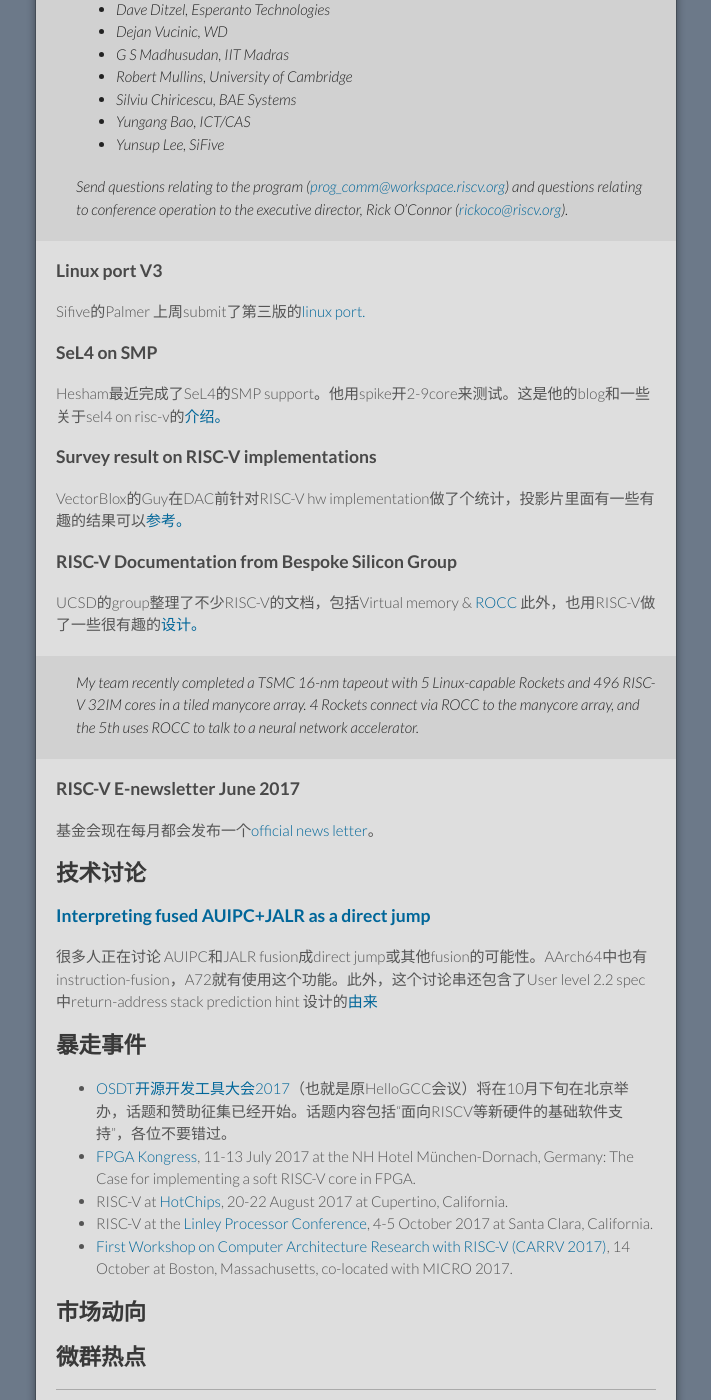
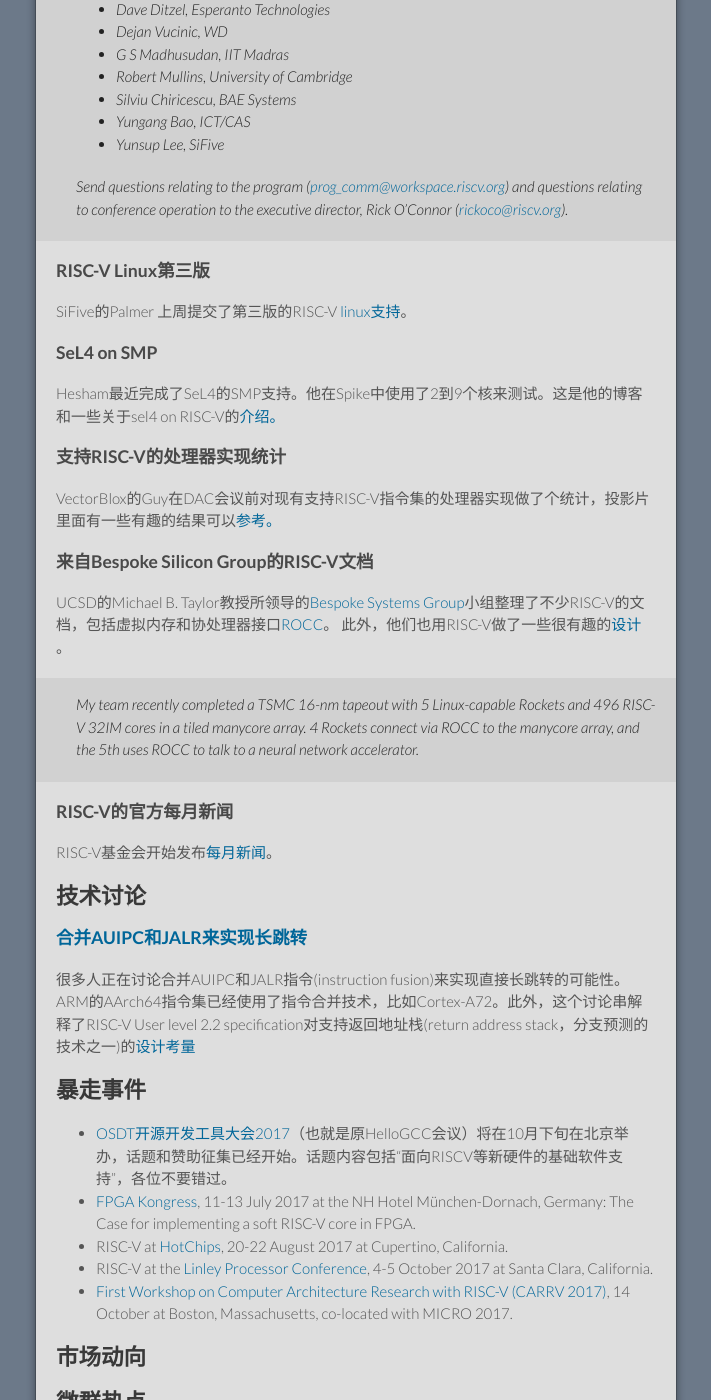
Before and after one commit to cnrv/home, a Jekyll site: the page built from bi-week-rpts/2017-07-06.md, in a window 1280 px wide and 1400 px high, scrolled down 869 px. Shown: the whole window, without its empty margins (284-995 px from the left). Built offline with Jekyll 4.4.1, drawn with Linux system fonts in a browser that asks for light colours; our own code applies the rules of GitHub Pages for plain Markdown files; some of the changed text lies outside the part shown.

Commit message:
editing the text
Changed some Chinese description with more mainland style :-).
Translate more English into Chinese.
Provide some explanation to some jargons.

```diff
--- a/bi-week-rpts/2017-07-06.md
+++ b/bi-week-rpts/2017-07-06.md
@@ -6,9 +6,9 @@
 
 ## 头条新闻
 
-### 第七届RISC-V Workshop Call for Papers
+### 第七届RISC-V研讨会征稿启事
 
-下届Workshop将会在加州硅谷由西部数据承办，现已开始征集论文和演讲（25分或12分），时间定为11月28-30。
+下届RISC-V研讨会将会在加州硅谷举行，由西部数据承办，现已开始征集论文和演讲（25分或12分），时间定为11月28-30日。
 
 > The 7th RISC-V workshop will be hosted by Western Digital in Milpitas California on November 28-30, 2017.
 >
@@ -40,25 +40,25 @@
 > Send questions relating to the program ([prog_comm@workspace.riscv.org](mailto:prog_comm@workspace.riscv.org))
 > and questions relating to conference operation to the executive director, Rick O'Connor ([rickoco@riscv.org](mailto:rickoco@riscv.org)).
 
-### Linux port V3
-Sifive的Palmer 上周submit了第三版的[linux port.](https://lkml.org/lkml/2017/6/28/734)
+### RISC-V Linux第三版
+SiFive的Palmer 上周提交了第三版的RISC-V [linux支持](https://lkml.org/lkml/2017/6/28/734)。
 
 ### SeL4 on SMP
-Hesham最近完成了SeL4的SMP support。他用spike开2-9core来测试。这是他的blog和一些关于sel4 on risc-v的[介绍。](http://heshamelmatary.blogspot.com.au/2017/06/update-sel4risc-v-smp-support-sel4.html)
+Hesham最近完成了SeL4的SMP支持。他在Spike中使用了2到9个核来测试。这是他的博客和一些关于sel4 on RISC-V的[介绍。](http://heshamelmatary.blogspot.com.au/2017/06/update-sel4risc-v-smp-support-sel4.html)
 
-### Survey result on RISC-V implementations
-VectorBlox的Guy在DAC前针对RISC-V hw implementation做了个统计，投影片里面有一些有趣的结果可以[参考。](https://groups.google.com/a/groups.riscv.org/d/msgid/isa-dev/CALo5CZxj_2a4rEUhNZgMoOxd2iXXLX_WMa0MX7fMxhFmiB3grQ%40mail.gmail.com?utm_medium=email&utm_source=footer)
+### 支持RISC-V的处理器实现统计
+VectorBlox的Guy在DAC会议前对现有支持RISC-V指令集的处理器实现做了个统计，投影片里面有一些有趣的结果可以[参考。](https://groups.google.com/a/groups.riscv.org/d/msgid/isa-dev/CALo5CZxj_2a4rEUhNZgMoOxd2iXXLX_WMa0MX7fMxhFmiB3grQ%40mail.gmail.com?utm_medium=email&utm_source=footer)
 
-### RISC-V Documentation from Bespoke Silicon Group
-UCSD的group整理了不少RISC-V的文档，包括Virtual memory & [ROCC](https://bitbucket.org/taylor-bsg/bsg_riscv) 此外，也用RISC-V做了一些很有趣的[设计。](https://groups.google.com/a/groups.riscv.org/d/msgid/hw-dev/CAKoatx23Ki4uwjChxxMKLrEdCLvgu8UPz%3DUafgm47zfJ4CKzEA%40mail.gmail.com?utm_medium=email&utm_source=footer)
+### 来自Bespoke Silicon Group的RISC-V文档
+UCSD的Michael B. Taylor教授所领导的[Bespoke Systems Group](http://cseweb.ucsd.edu/~mbtaylor/group_news.html)小组整理了不少RISC-V的文档，包括虚拟内存和协处理器接口[ROCC](https://bitbucket.org/taylor-bsg/bsg_riscv)。 此外，他们也用RISC-V做了一些很有趣的[设计](https://groups.google.com/a/groups.riscv.org/d/msgid/hw-dev/CAKoatx23Ki4uwjChxxMKLrEdCLvgu8UPz%3DUafgm47zfJ4CKzEA%40mail.gmail.com?utm_medium=email&utm_source=footer) 。
 >My team recently completed a TSMC 16-nm tapeout with 5 Linux-capable Rockets and 496 RISC-V 32IM cores in a tiled manycore array. 4 Rockets connect via ROCC to the manycore array, and the 5th uses ROCC to talk to a neural network accelerator.
 
-### RISC-V E-newsletter June 2017
-基金会现在每月都会发布一个[official news letter](https://riscv.org/2017/06/risc-v-e-newsletter-june-2017/)。
+### RISC-V的官方每月新闻
+RISC-V基金会开始发布[每月新闻](https://riscv.org/2017/06/risc-v-e-newsletter-june-2017/)。
 
 ## 技术讨论
-### [Interpreting fused AUIPC+JALR as a direct jump](https://groups.google.com/a/groups.riscv.org/d/msgid/isa-dev/CAMU%2BEkymBpzCh9bTZ37DCWSgt2_Yypr8%3DKMmRQqUsiYVe9QAdQ%40mail.gmail.com?utm_medium=email&utm_source=footer)
-很多人正在讨论 AUIPC和JALR fusion成direct jump或其他fusion的可能性。AArch64中也有instruction-fusion，A72就有使用这个功能。此外，这个讨论串还包含了User level 2.2 spec中return-address stack prediction hint 设计的[由来](https://groups.google.com/a/groups.riscv.org/d/msgid/isa-dev/22781.41698.49397.828281%40KAMacBookPro2016.local)
+### [合并AUIPC和JALR来实现长跳转](https://groups.google.com/a/groups.riscv.org/d/msgid/isa-dev/CAMU%2BEkymBpzCh9bTZ37DCWSgt2_Yypr8%3DKMmRQqUsiYVe9QAdQ%40mail.gmail.com?utm_medium=email&utm_source=footer)
+很多人正在讨论合并AUIPC和JALR指令(instruction fusion)来实现直接长跳转的可能性。ARM的AArch64指令集已经使用了指令合并技术，比如Cortex-A72。此外，这个讨论串解释了RISC-V User level 2.2 specification对支持返回地址栈(return address stack，分支预测的技术之一)的[设计考量](https://groups.google.com/a/groups.riscv.org/d/msgid/isa-dev/22781.41698.49397.828281%40KAMacBookPro2016.local)
 
 ## 暴走事件
 
```
